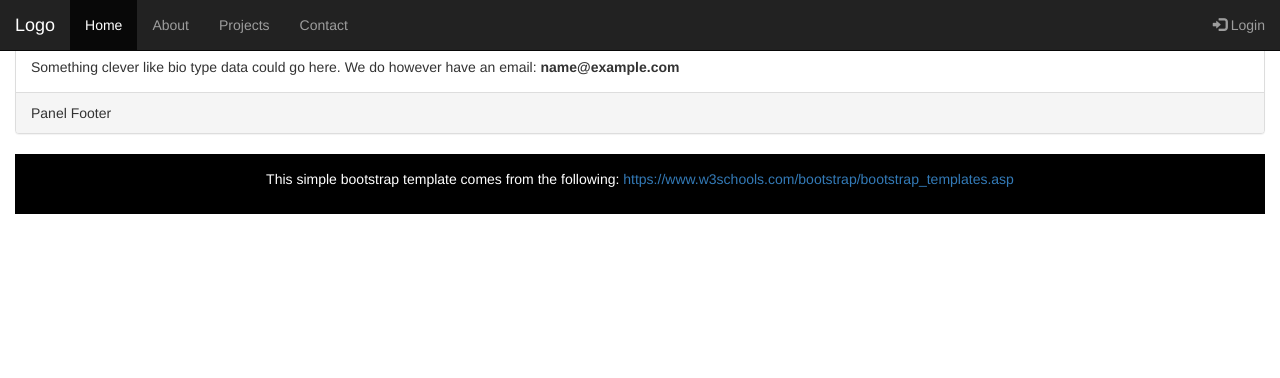
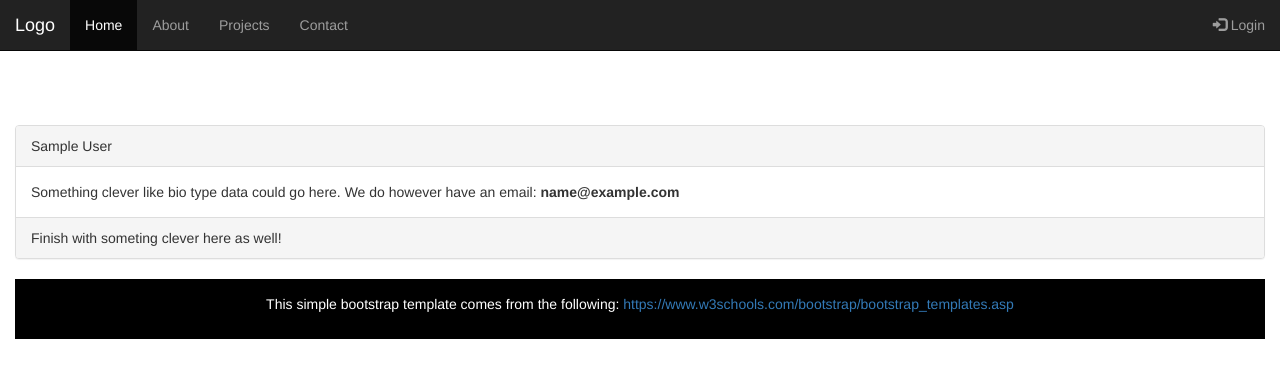
Before and after one commit to newmanix/express-3-test, a Node project: template views/users/view.ejs in a window 1280 px wide. Shown: the top 378 px of the page. Run offline with Node 20 templates, Linux system fonts and the light colour scheme; the template is opened without the code that fills it: most values are stand-ins (such as "Sample title", 1, 10 or a date in 2020).

Commit message:
Update view.ejs

```diff
--- a/views/users/view.ejs
+++ b/views/users/view.ejs
@@ -1,9 +1,9 @@
 <%- include('../partials/header') %>
             <% users.forEach(function(user){ %>
-            <div class="panel panel-default">
+            <div class="panel panel-default" style="margin-top:10%">
               <div class="panel-heading"><%= user.first_name %> <%= user.last_name %></div>
               <div class="panel-body">Something clever like bio type data could go here.
                 We do however have an email: <b><%= user.email %></b></div>
-              <div class="panel-footer">Panel Footer</div>
+              <div class="panel-footer">Finish with someting clever here as well!</div>
               <% }); %>
 <%- include('../partials/footer') %>
```
